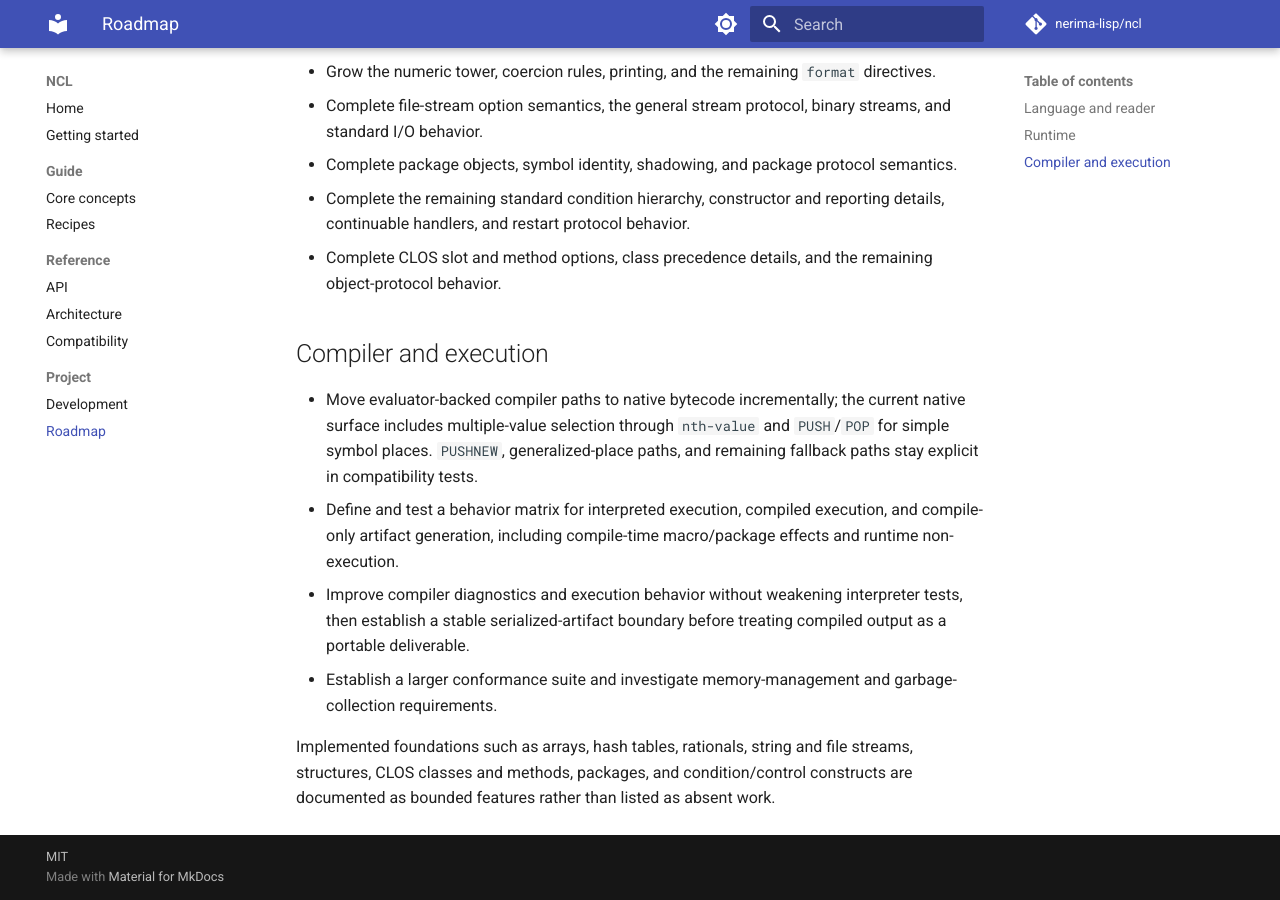
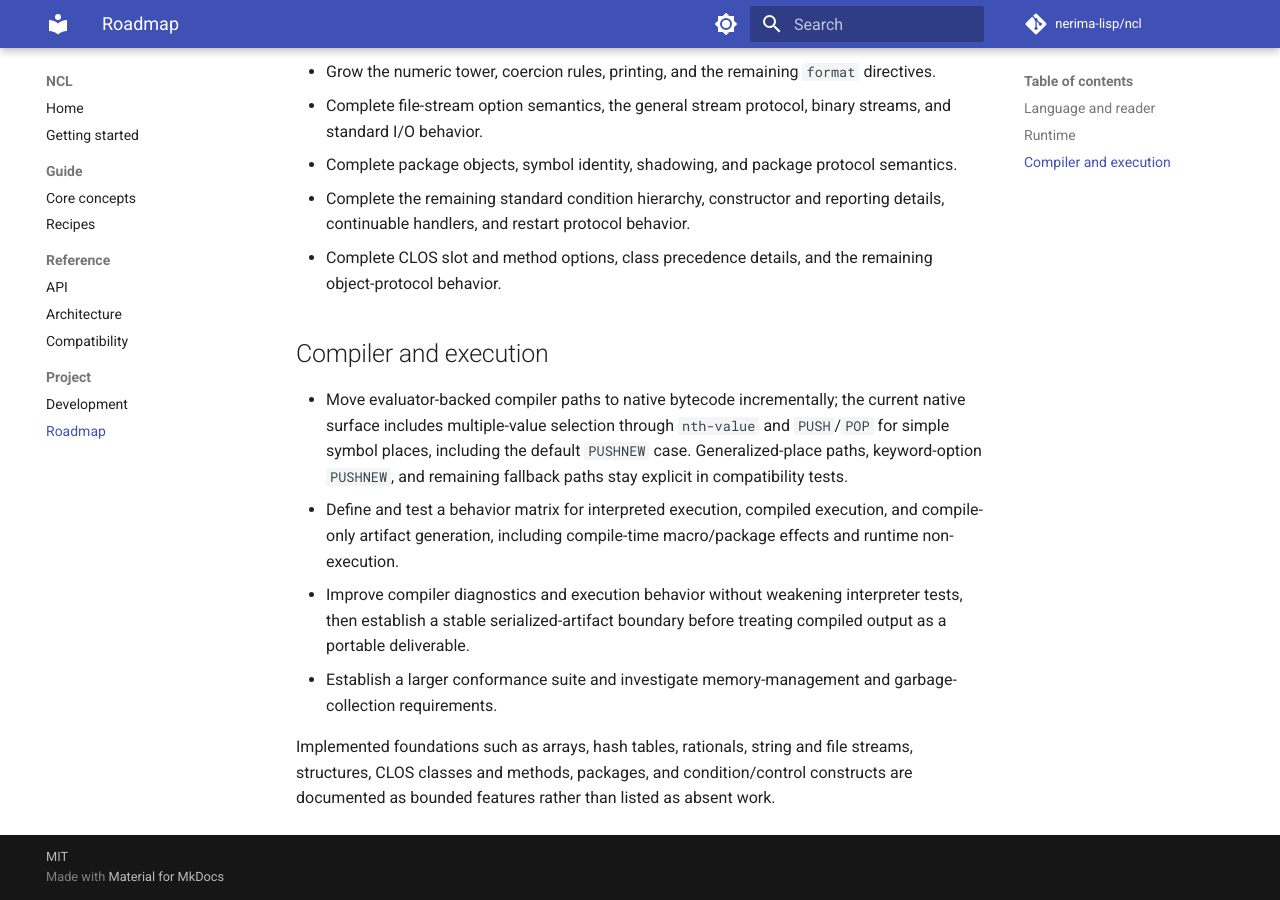
Before and after one commit to nerima-lisp/ncl, an MkDocs documentation site: the page built from docs/src/project/roadmap.md, in a window 1280 px wide and 900 px high, scrolled down 523 px. Built offline with MkDocs 1.6.1 and Material for MkDocs 9.7.7, drawn with Linux system fonts in a browser that asks for light colours; comment, search, counter and statistics services are not loaded.

```diff
--- a/docs/src/project/roadmap.md
+++ b/docs/src/project/roadmap.md
@@ -31,8 +31,9 @@ change as implementation and conformance work reveal the next boundary.
 - Move evaluator-backed compiler paths to native bytecode incrementally; the
   current native surface includes multiple-value selection through
   <code>nth-value</code> and <code>PUSH</code>/<code>POP</code> for simple symbol
-  places. <code>PUSHNEW</code>, generalized-place paths, and remaining fallback
-  paths stay explicit in compatibility tests.
+  places, including the default <code>PUSHNEW</code> case. Generalized-place
+  paths, keyword-option <code>PUSHNEW</code>, and remaining fallback paths stay
+  explicit in compatibility tests.
 - Define and test a behavior matrix for interpreted execution, compiled
   execution, and compile-only artifact generation, including compile-time
   macro/package effects and runtime non-execution.
```
Also changed, not shown: docs/src/reference/compatibility.md (+1 -1 lines).
